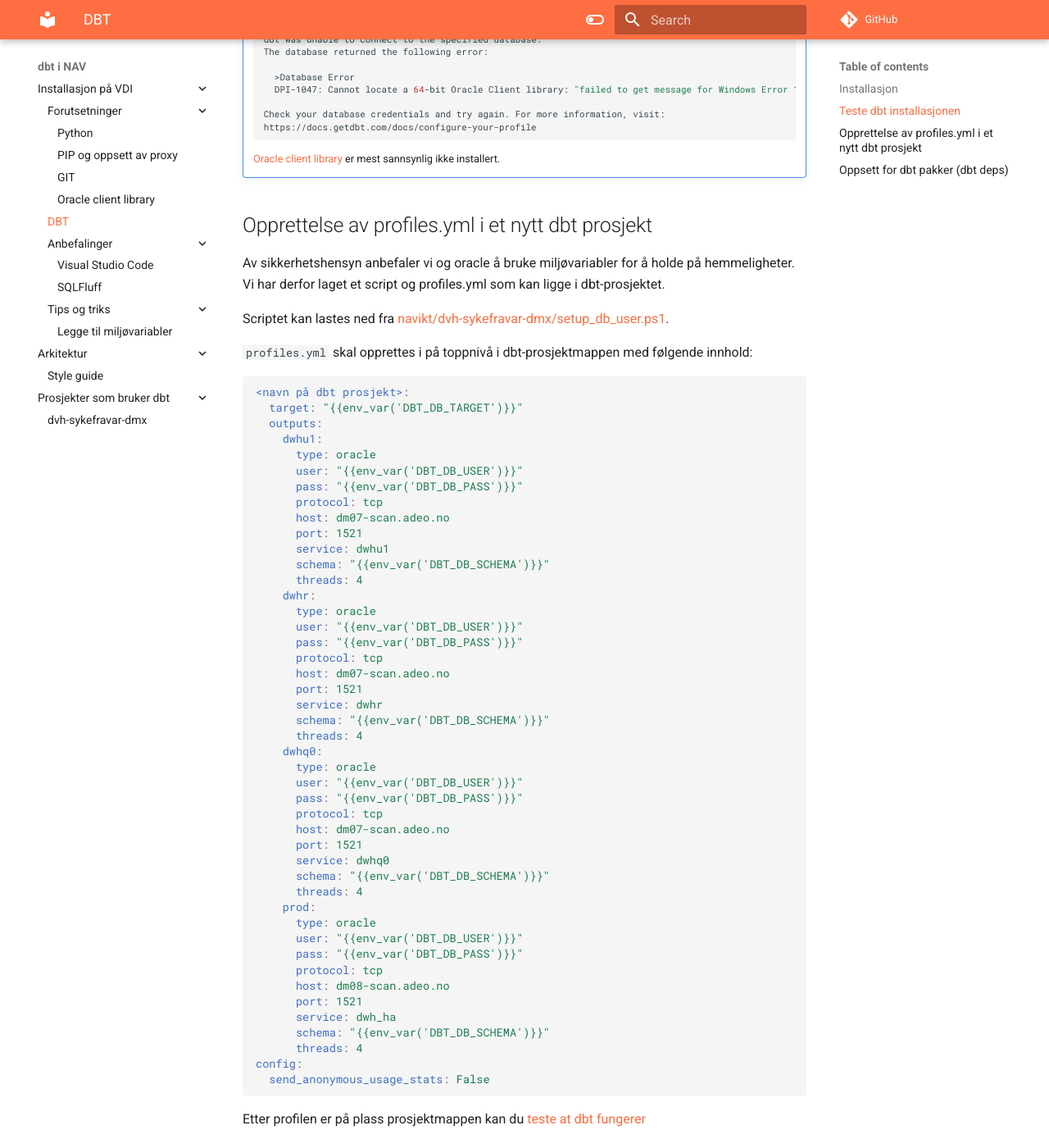
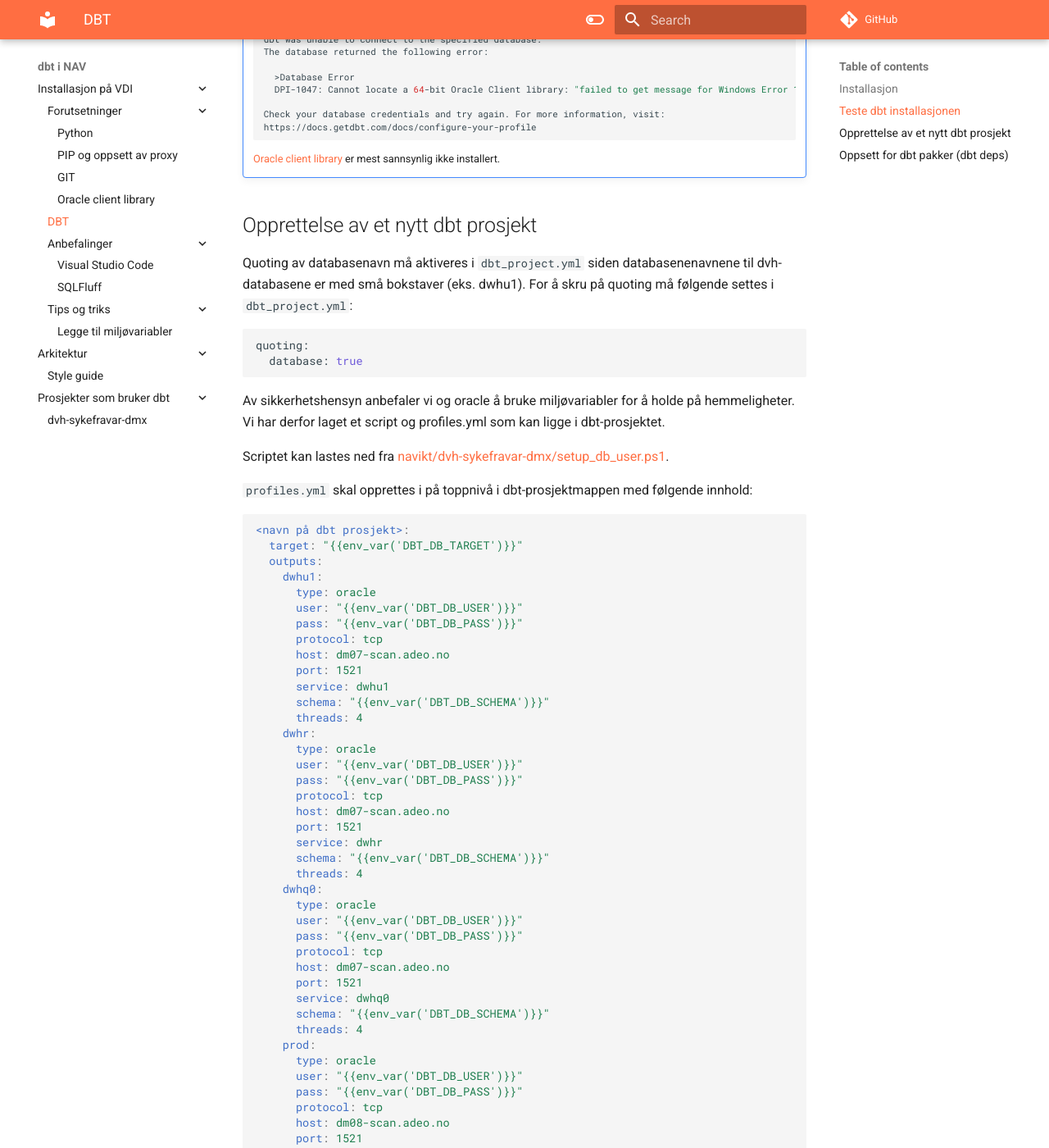
Before and after one commit to navikt/dbt-i-nav, an MkDocs documentation site: the page built from docs/vdi/dbt.md, in a window 1280 px wide and 1400 px high, scrolled down 2539 px. Shown: the whole window at 82% size. Built offline with MkDocs 1.6.1 and Material for MkDocs 9.7.7, drawn with Linux system fonts in a browser that asks for light colours; comment, search, counter and statistics services are not loaded; some of the changed text lies outside the part shown.

Commit message:
Oppdatert DBT installasjon med info om quoting av database

````diff
--- a/docs/vdi/dbt.md
+++ b/docs/vdi/dbt.md
@@ -145,7 +145,16 @@
 
     [Oracle client library](oracle-client-library.md) er mest sannsynlig ikke installert.
 
-## Opprettelse av profiles.yml i et nytt dbt prosjekt
+## Opprettelse av et nytt dbt prosjekt
+
+Quoting av databasenavn må aktiveres i `dbt_project.yml` siden databasenenavnene
+til dvh-databasene er med små bokstaver (eks. dwhu1). For å skru på quoting må
+følgende settes i `dbt_project.yml`:
+
+```shell
+quoting:
+  database: true
+```
 
 Av sikkerhetshensyn anbefaler vi og oracle å bruke miljøvariabler for å holde på
 hemmeligheter. Vi har derfor laget et script og profiles.yml som kan ligge i
@@ -204,7 +213,7 @@
 
 ```
 
-Etter profilen er på plass prosjektmappen kan du [teste at dbt fungerer](#teste-dbt-installasjonen)
+Når profilen er på plass i prosjektmappen kan du [teste at dbt fungerer](#teste-dbt-installasjonen).
 
 ## Oppsett for dbt pakker (dbt deps)
 
````
